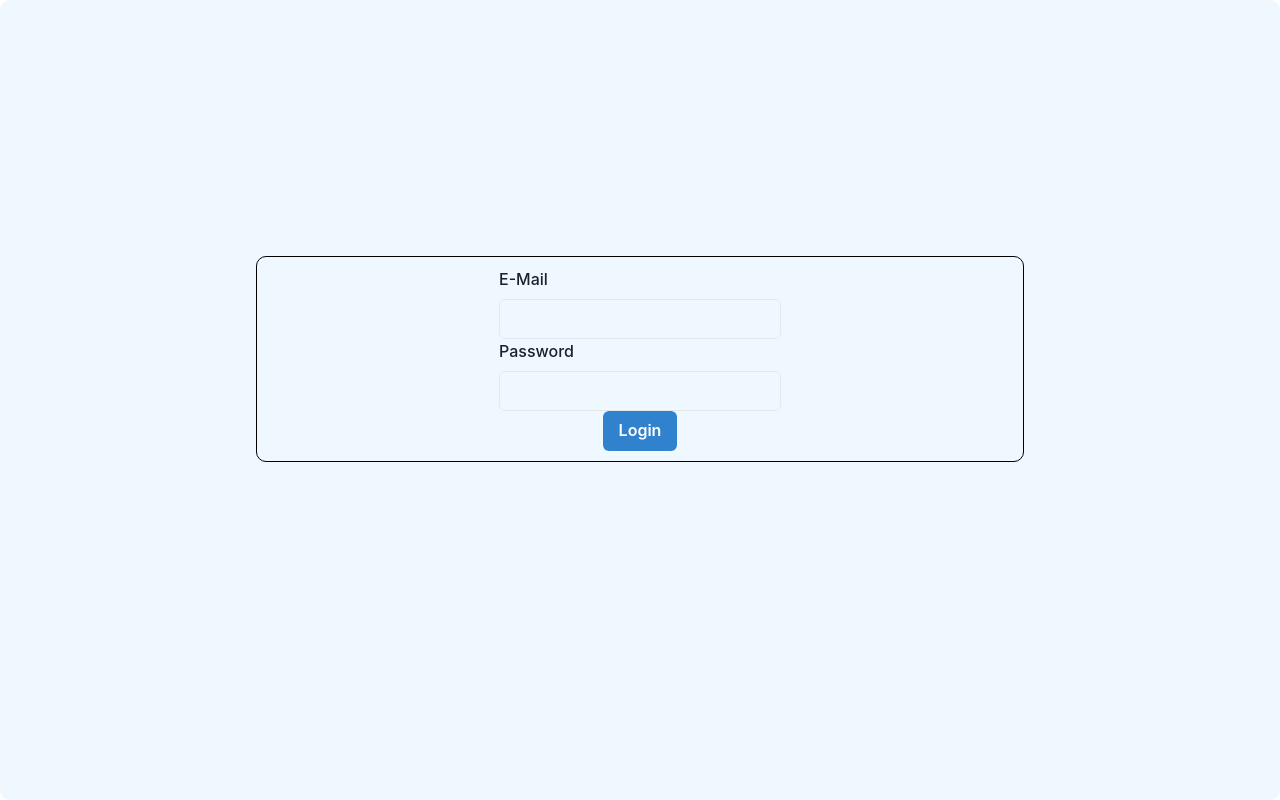
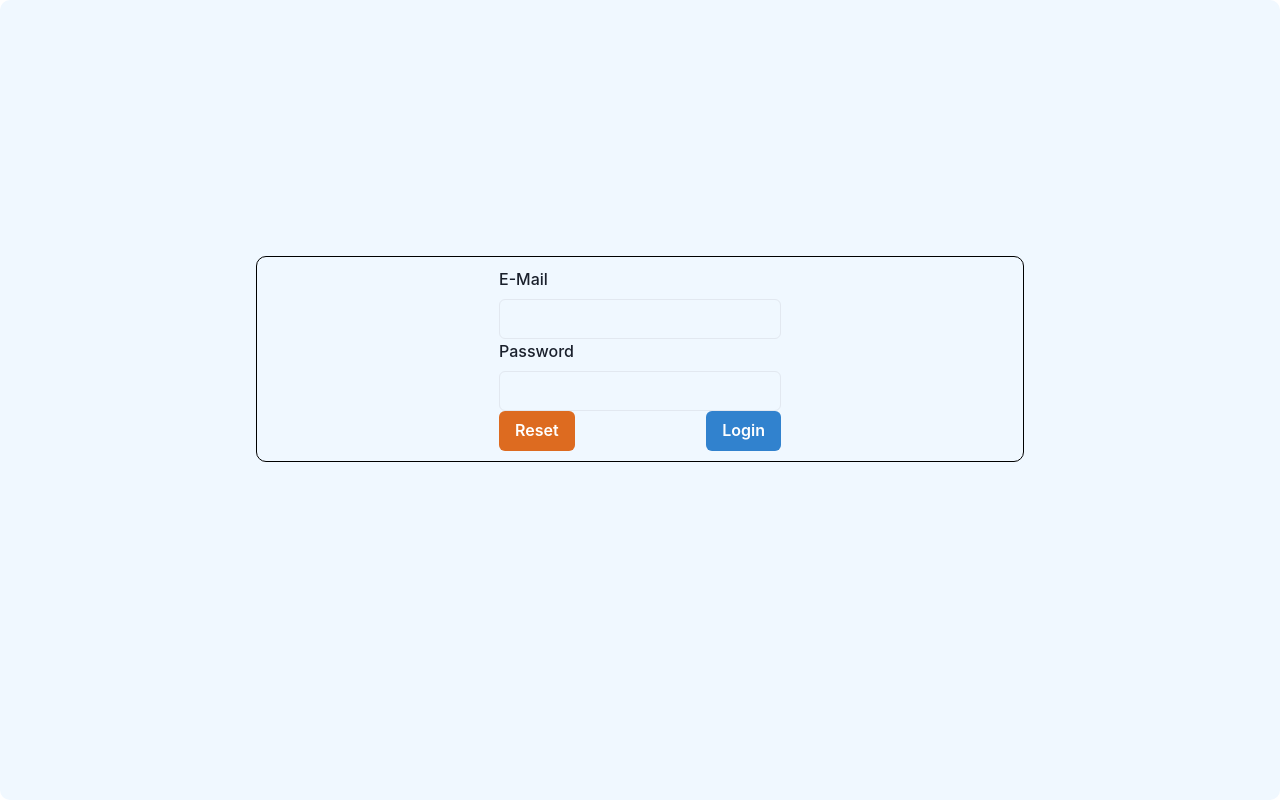
Before and after one commit to ErnestoCZ/React_vite_Frontend_TodoApp, a React (Vite) app: page / in a window 1280 px wide. Built offline with nearby package versions, Linux system fonts and the light colour scheme.

Commit message:
removed some unused imports

```diff
--- a/src/todos/TodoInputForm.tsx
+++ b/src/todos/TodoInputForm.tsx
@@ -1,8 +1,8 @@
-import {FC, useRef, useState} from 'react';
+import {FC} from 'react';
 import { Todo } from '../models/todo.model';
-import { FormControl, Input,Button,Box, Flex, FormLabel } from '@chakra-ui/react';
+import { FormControl, Input,Button, Flex, FormLabel } from '@chakra-ui/react';
 import { useForm } from 'react-hook-form';
-import {DevTool} from '@hookform/devtools';
+import { DevTool } from '@hookform/devtools';
 
 
 interface TodoInputFormProps {
--- a/src/ui/LoginForm.tsx
+++ b/src/ui/LoginForm.tsx
@@ -1,7 +1,7 @@
 import {FC} from 'react';
 import {useForm} from 'react-hook-form';
 import {DevTool} from '@hookform/devtools';
-import {Input, Box, Button, Center, Flex, FormControl, FormLabel} from '@chakra-ui/react';
+import {Input, Box, Button, Center, Flex, FormControl, FormLabel, Spacer} from '@chakra-ui/react';
 import styled from 'styled-components';
 
 type FormValues= {
@@ -45,6 +45,8 @@ export const LoginForm:FC = () => {
                             <FormLabel htmlFor='password'>Password</FormLabel>
                             <Input type='password' id='password'  {...register("password", {required: 'Password is required'})}/>
                             <Center>
+                                <Button colorScheme='orange' type='reset'>Reset</Button>
+                                <Spacer/>
                                 <Button colorScheme='blue' type='submit'>Login</Button>
                             </Center>
                         </FormControl>
```
